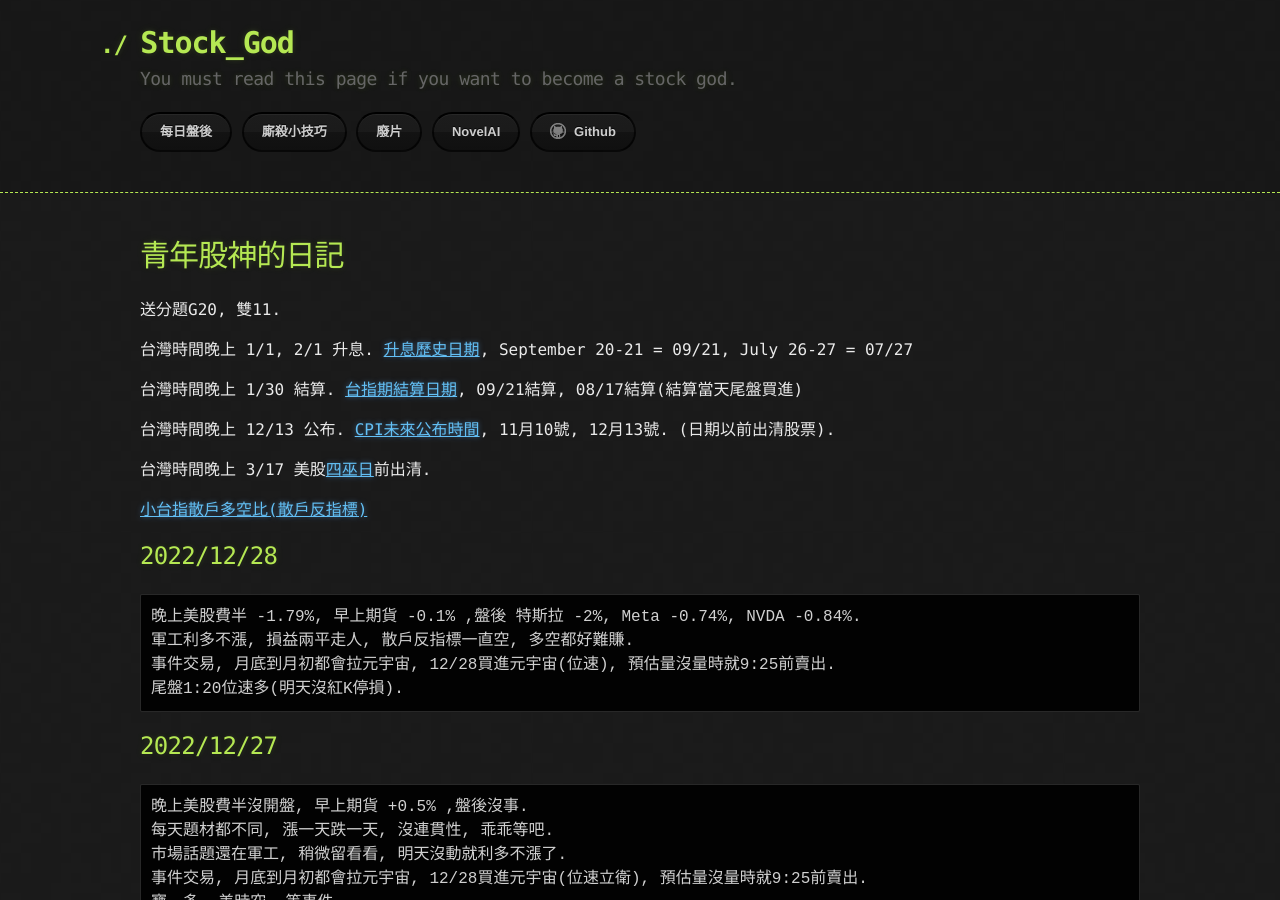
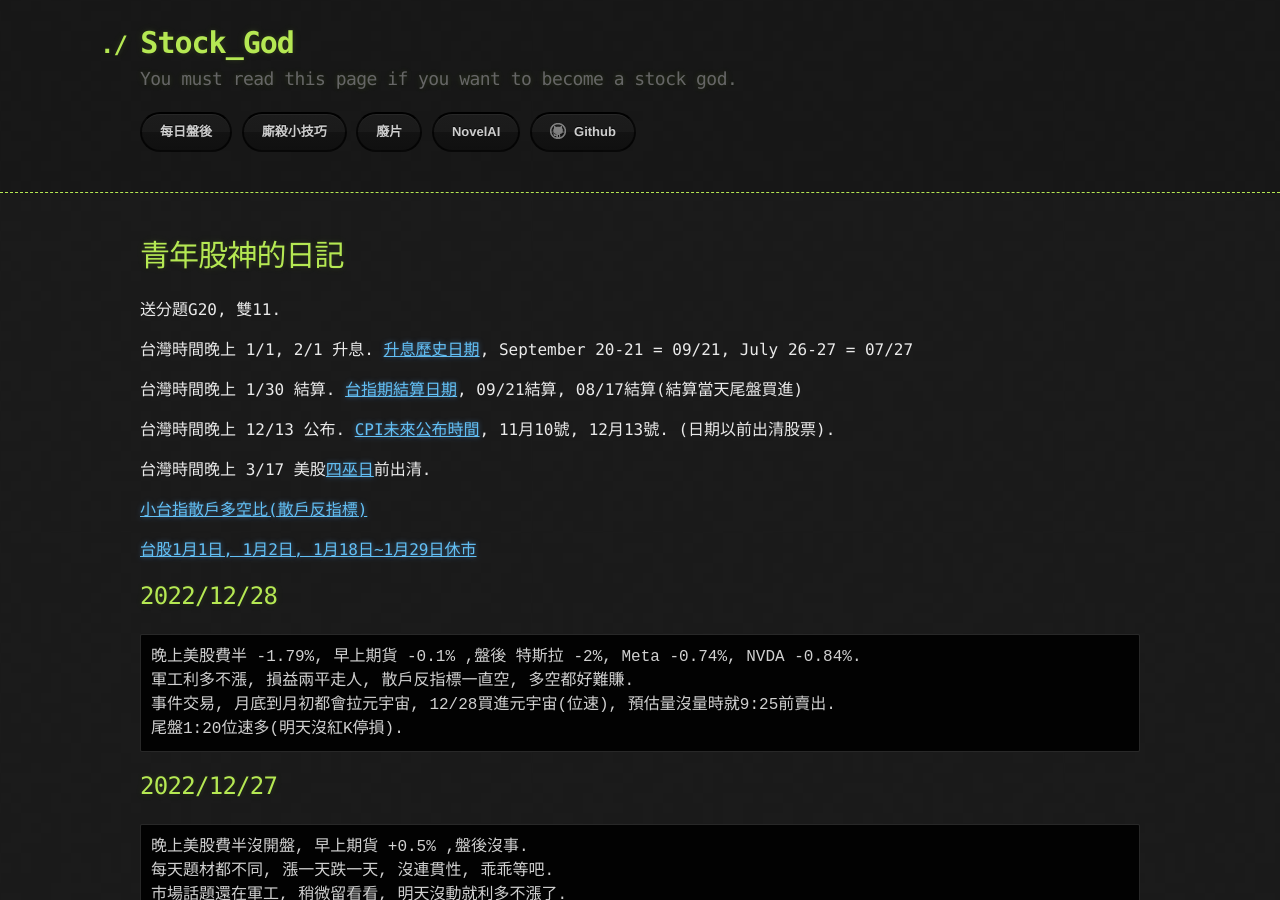
Before and after one commit to lepg5487/Stock_God, a Jekyll site: the page built from index.md, in a window 1280 px wide and 900 px high. Built offline with Jekyll 4.4.1, drawn with Linux system fonts in a browser that asks for light colours; our own code applies the rules of GitHub Pages for plain Markdown files.

Commit message:
Update index.md

````diff
--- a/index.md
+++ b/index.md
@@ -15,6 +15,8 @@ layout: testlayouts
 台灣時間晚上 3/17 美股[四巫日](https://www.taifex.com.tw/file/taifex/CHINESE/4/2023Calendar_cv1.pdf)前出清.
 
 [小台指散戶多空比(散戶反指標)](https://www.macromicro.me/charts/20069/tw-mtx-long-to-short-ratio-of-individual-player)
+
+[台股1月1日, 1月2日, 1月18日~1月29日休市](https://www.twse.com.tw/zh/holidaySchedule/holidaySchedule)
 
 ## 2022/12/28
 ```
````
